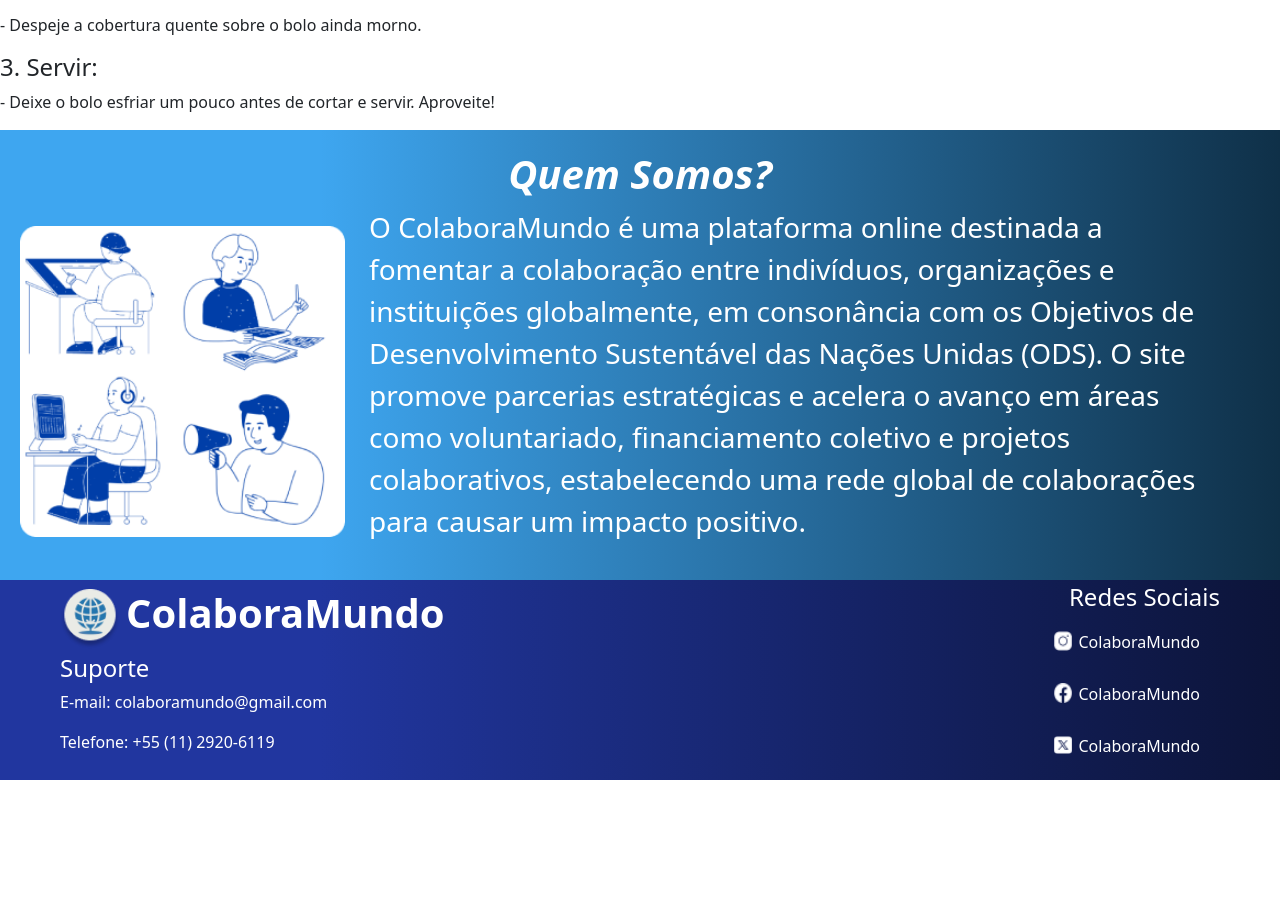
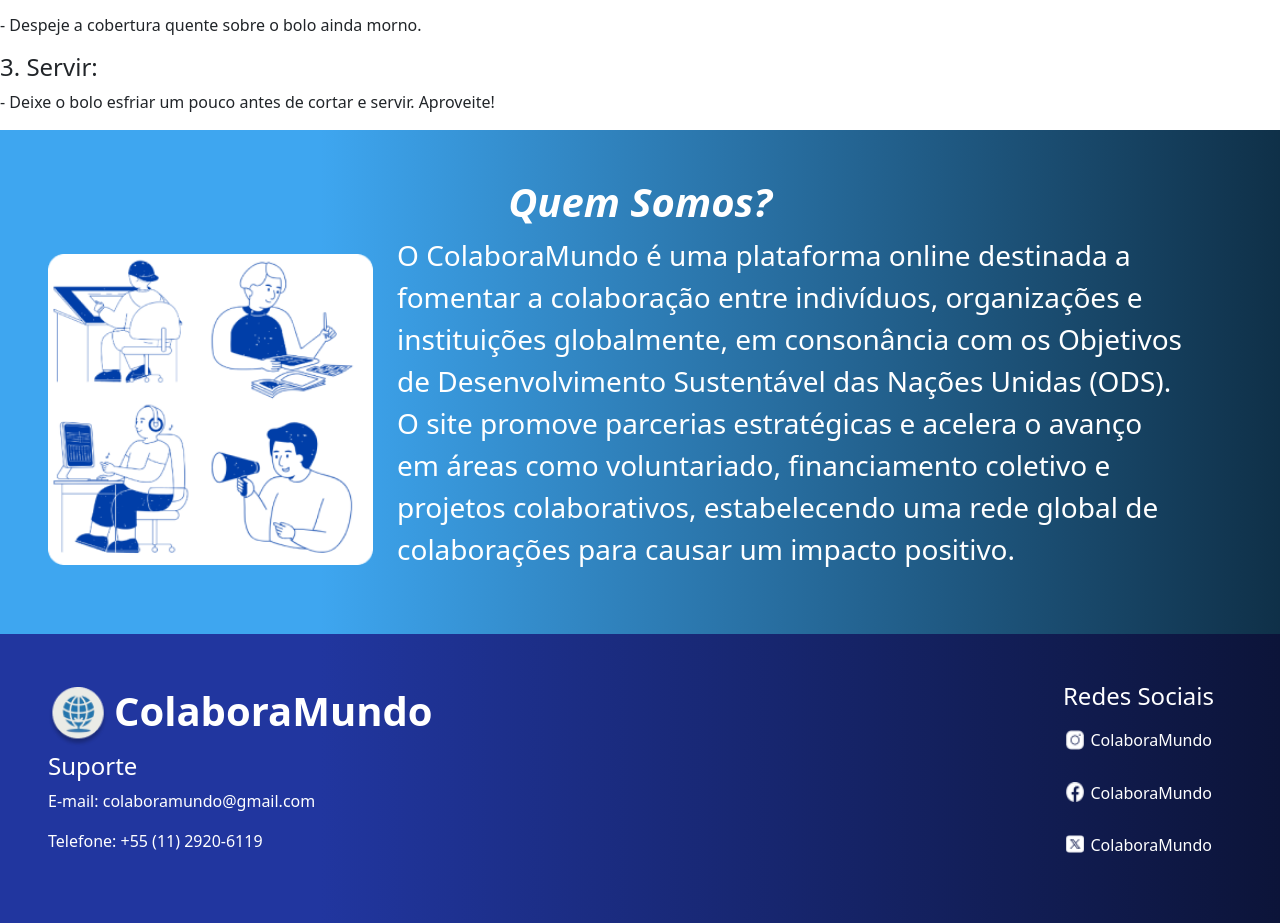
Before and after one commit to rouri404/ColaboraMundo, a website: page index.html in a window 1280 px wide. Shown: the part 1065-1988 px from the top of the page. Before the commit the page ends 1845 px from the top, so only its background shows below. Drawn offline with nearby package versions, Linux system fonts and the light colour scheme; files that its build step writes are made by us from their sources.

Commit message:
Footer e parte do Main arrumados, com responsividade.

```diff
--- a/css/styles.css
+++ b/css/styles.css
@@ -92,6 +92,9 @@
   gap: 10px;
 }
 
+.redes-sociais .text-redes-sociais {
+  margin-left: 100px; /* ou use padding-left: 20px; */
+}
 
 
 .logo{
--- a/index.html
+++ b/index.html
@@ -68,7 +68,7 @@
         <h4>3. Servir:</h4>
         <p>- Deixe o bolo esfriar um pouco antes de cortar e servir. Aproveite!</p>
 
-        <div class="topo fs-4 ">
+        <div class="topo fs-4 p-5">
             <h1 class="fw-bolder fst-italic text-center">Quem Somos?</h1>
                 <div class="img-texto d-flex flex-column flex-md-row align-items-center">
                     <img class="img-fluid mb-3 mb-md-0" src="imagens/Image1.png" alt="Imagem" style="max-width: 325px; width: 100%; height: auto;">
@@ -80,7 +80,7 @@
 
     <footer class="footer">
 
-        <div class="base d-flex align-items-center" style="height: 200px; width: 100%;">
+        <div class="base d-flex align-items-center p-5">
             <div class="contato d-flex align-items-start">
                     <div class="logo">
                         <img src="imagens/Ellipse 3.png" alt="Logo do ColaboraMundo" style="width: 60px; height: 60px; margin-right: 1px; margin-bottom: 5px;">
@@ -92,8 +92,8 @@
                 </p><p>Telefone: <a style="text-decoration: none; color: white;" href="/telefone">+55 (11) 2920-6119</a></p>
             </div>
 
-            <div class="redes-sociais d-flex">
-                <h4>Redes Sociais</h4>
+            <div class="redes-sociais d-flex flex-column">
+                <h4 class="text-redes-sociais" style="padding-right: 18px;">Redes Sociais</h4>
                 <div class="facebook">
                     <p style="margin-right: 20px;"><a style="text-decoration: none;" href="/Facebook">
                     <img class="img-fluid" src="imagens/instagram.png" style="width: 20px; height: 20px; margin-right: 1px; margin-bottom: 5px; margin-left: 2px;">
@@ -116,5 +116,6 @@
     </footer>
 
     <script src="https://cdn.jsdelivr.net/npm/bootstrap@5.3.3/dist/js/bootstrap.bundle.min.js" integrity="sha384-YvpcrYf0tY3lHB60NNkmXc5s9fDVZLESaAA55NDzOxhy9GkcIdslK1eN7N6jIeHz" crossorigin="anonymous"></script>
+    <link rel="stylesheet" href="css/styles.css">
 </body>
 </html>
```
